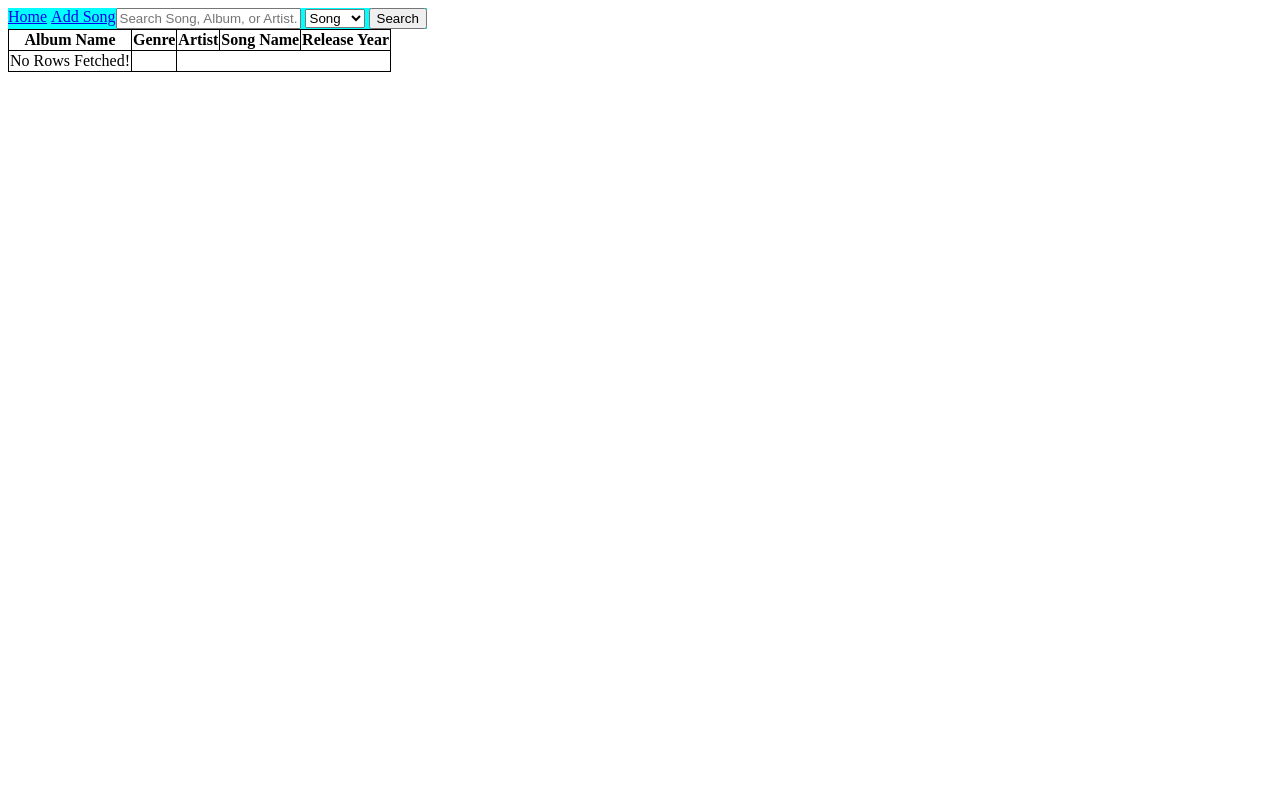
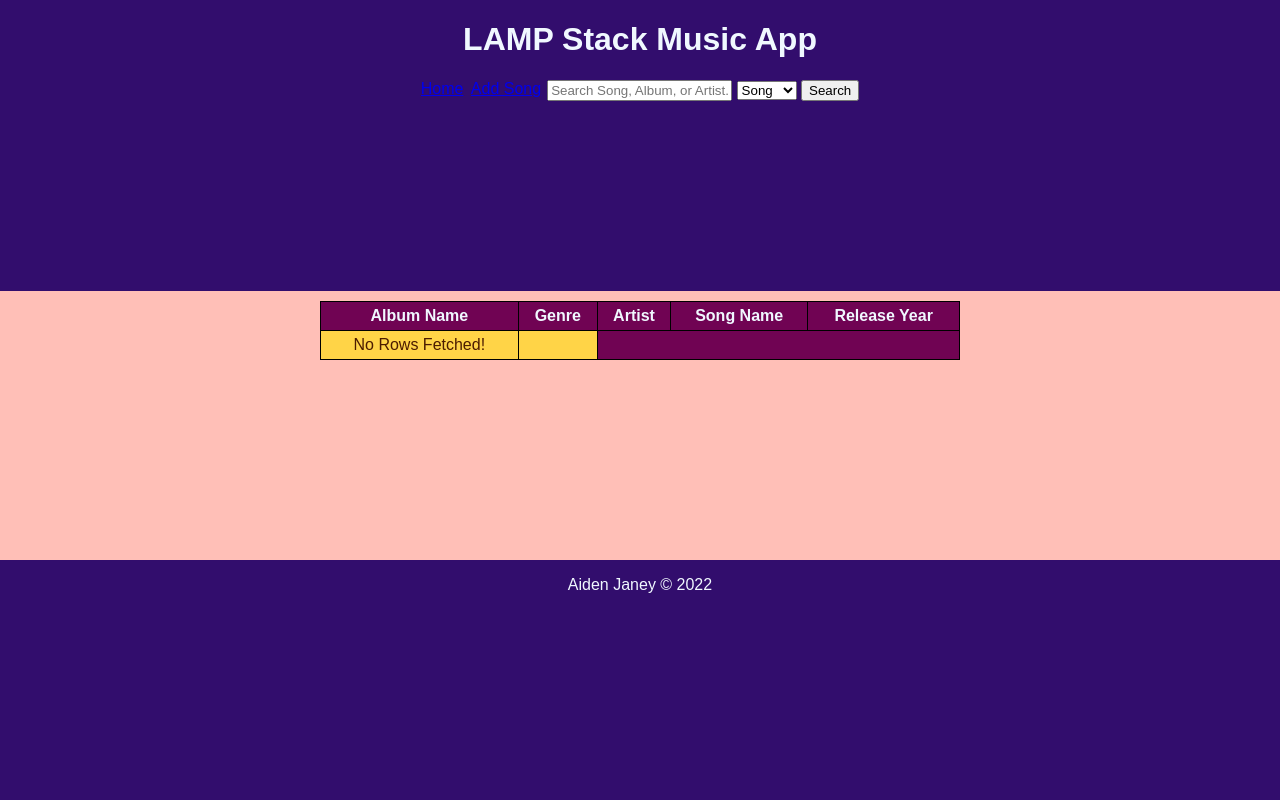
Before and after one commit to aiden-janey/Music-App, a PHP site: page / in a window 1280 px wide. Run offline with PHP 8.4, Linux system fonts and the light colour scheme; data that the repository does not hold is empty.

Commit message:
06/24/2022 commit

```diff
--- a/index.php
+++ b/index.php
@@ -5,13 +5,14 @@
     <title>Music App | Home</title>
     <meta charset="UTF-8" name="viewport" content="width=device-width, initial-scale=1.0">
     <link rel="stylesheet" href="styles/main.css">
+    <link rel="icon" href="media/Music App-logos.jpeg">
 </head>
 
 <body>
     <div class="container">
-        <?php
-        include "scripts/connect.php";
-        ?>
+        <?php include "scripts/connect.php"; ?>
+        <header>
+            <h1>LAMP Stack Music App</h1>
             <nav>
                 <ul>
                     <li><a href="#">Home</a></li>
@@ -29,6 +30,7 @@
                     </li>
                 </ul>
             </nav>
+        </header>
         <main>
             <table>
                 <tr>
@@ -60,6 +62,9 @@
                 ?>
             </table>
         </main>
+        <footer>
+            <p>Aiden Janey &copy; 2022</p>
+        </footer>
     </div>
 </body>
 
--- a/styles/main.css
+++ b/styles/main.css
@@ -1,15 +1,37 @@
+body{
+  margin: 0;
+  padding: 0;
+  font-family: Arial, Helvetica, sans-serif;
+  color: aliceblue;
+}
+header{
+  grid-area: head;
+  text-align: center;
+  background-color: #320D6D;
+}
+nav{
+  display: flex;
+  justify-content: center;
+  width: 100vw;
+}
+main{
+  grid-area: main;
+  background-color: #FFBFB7;
+}
+footer{
+  grid-area: foot;
+  text-align: center;
+  background-color: #320D6D;
+}
 .container{
-    margin: 0;
     display: grid;
     grid-template-areas:
-    "nav"
-    "main";
-  }
-  nav{
-    grid-area: nav;
-  }
-  main{
-    grid-area: main;
+    'head head'
+    'main main'
+    'foot foot';
+    width: 100vw;
+    height: 100vh;
+    position: fixed;
   }
   ul{
     list-style-type: none;
@@ -17,10 +39,10 @@
     padding: 0;
     overflow: hidden;
     float: left;
-    background-color: aqua;
   }
   li{
     display: inline;
+    margin-right: 3px;
   }
   #search{
     float: right;
@@ -28,4 +50,21 @@
   table, th, td {
     border: 1px solid black;
     border-collapse: collapse;
+    background-color: #700353;
+    padding: 5px;
   }
+  table{
+    margin-left: auto;
+    margin-right: auto;
+    margin-top: 10px;
+    margin-bottom: 10px;
+    width: 50%;
+  }
+  tr, td{
+    background-color: #FFD447;
+    text-align: center;
+    color: #4C1C00;
+  }
+  th{
+    color: aliceblue;
+  }
```
Also changed, not shown: pages/addSong.php (+9 -1 lines), media/Music App-logos.jpeg (added), scripts/upload.php (renamed from scripts/addToLib.php). Lines whose indentation alone changed are shown as unchanged.
